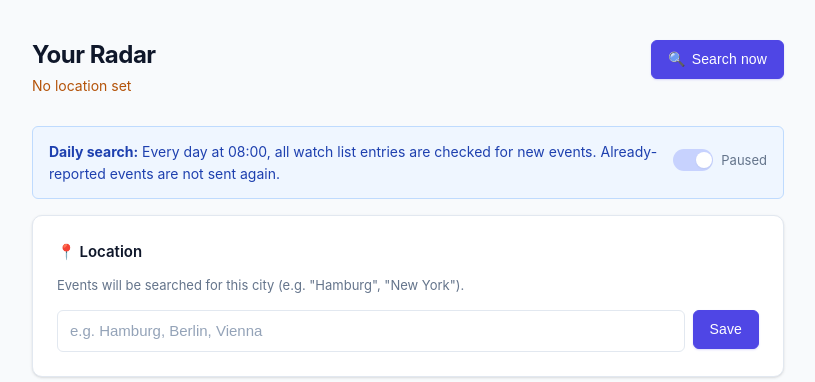
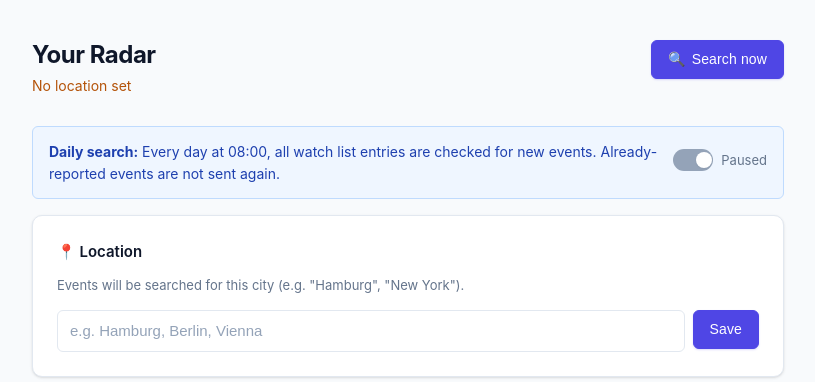
Before and after one commit to fmeies/event-radar, a Python web app: template app/templates/dashboard.html in a window 1280 px wide. Shown: the part 56-438 px from the top of the page, without its empty margins (232-1047 px from the left). Run offline with Jinja, Linux system fonts and the light colour scheme; the template is opened without the code that fills it, so the values that code supplies are empty.

Commit message:
Fix toggle switch invisible in off state against blue banner background
Co-Authored-By: Claude Sonnet 4.6 <noreply@anthropic.com>

```diff
--- a/app/static/style.css
+++ b/app/static/style.css
@@ -399,7 +399,7 @@ input:focus {
   transition: background 0.2s;
 }
 .switch-track-on  { background: var(--primary); }
-.switch-track-off { background: var(--primary-mid); }
+.switch-track-off { background: #94a3b8; }
 .switch-thumb {
   position: absolute;
   top: 0.1875rem;
```
